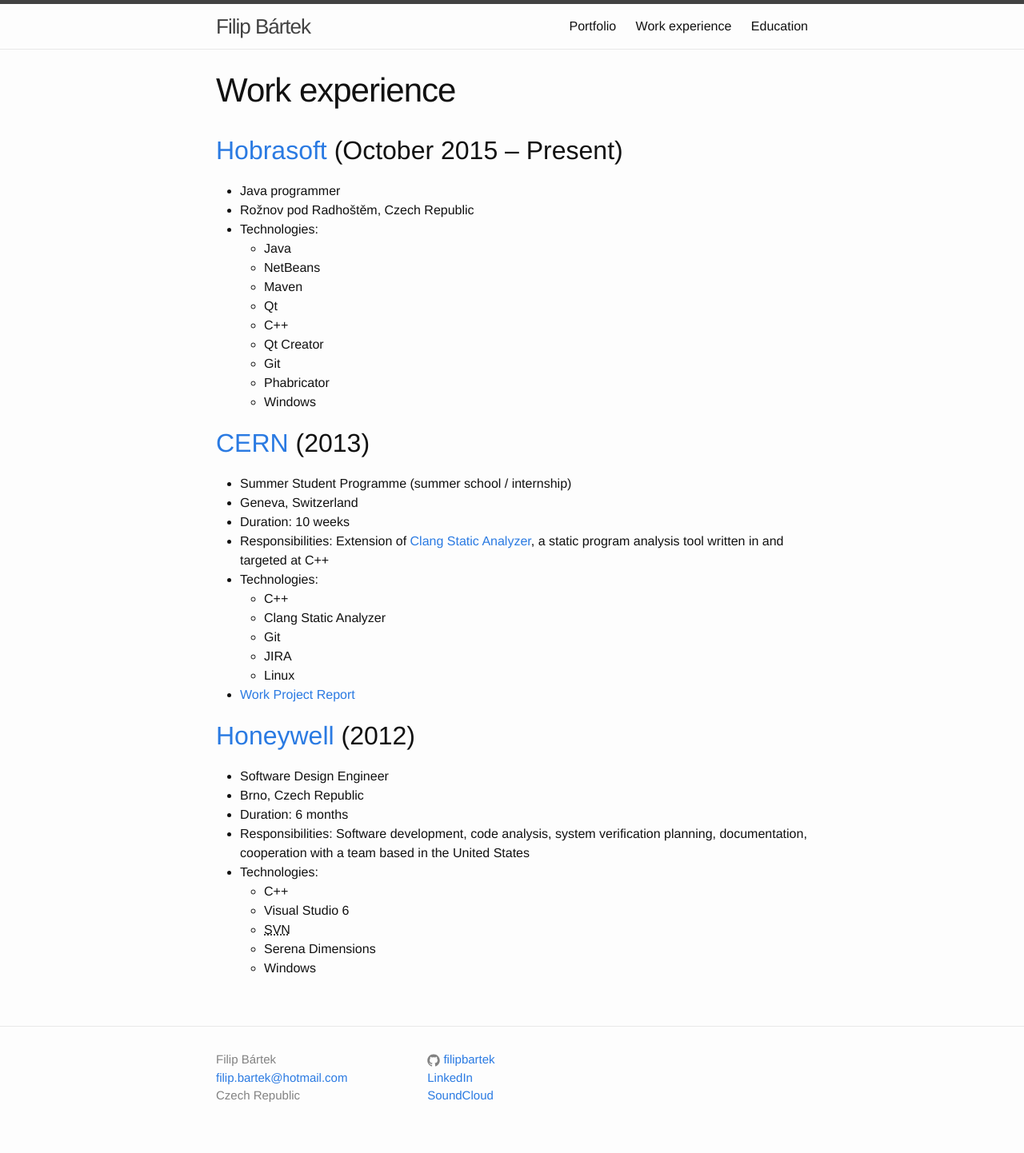
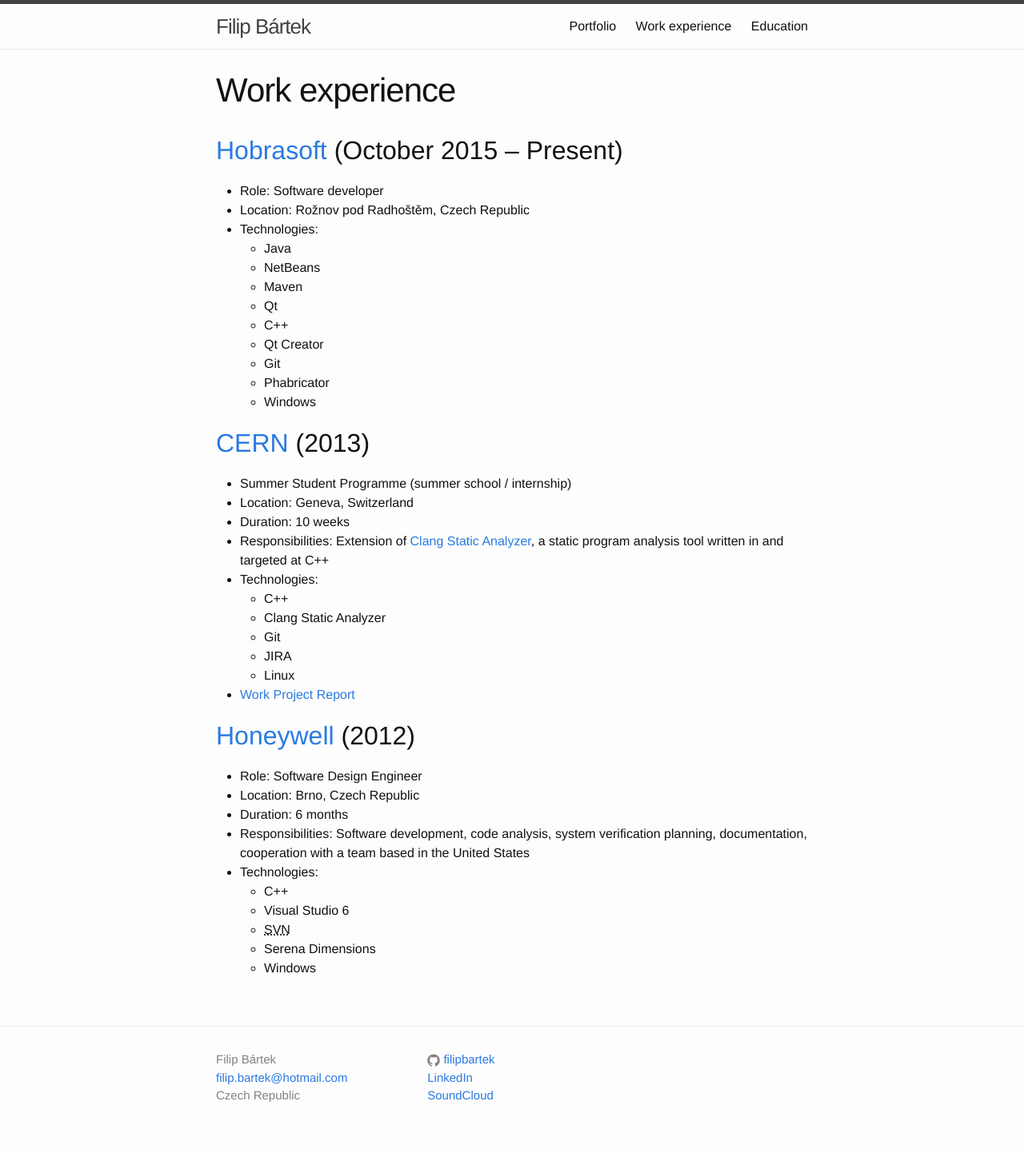
Before and after one commit to filipbartek/filipbartek.github.io, a Jekyll site: the page built from 1-work-experience.md, in a window 1280 px wide. Shown: the whole page at 80% size. Built offline with Jekyll 4.4.1, drawn with Linux system fonts in a browser that asks for light colours.

Commit message:
work-experience: Structure better; update
Software developer > Java programmer

```diff
--- a/1-work-experience.md
+++ b/1-work-experience.md
@@ -6,8 +6,8 @@
 
 # [Hobrasoft](http://www.hobrasoft.cz/) (October 2015 – Present)
 
-* Java programmer
-* Rožnov pod Radhoštěm, Czech Republic
+* Role: Software developer
+* Location: Rožnov pod Radhoštěm, Czech Republic
 * Technologies:
   * Java
   * NetBeans
@@ -22,7 +22,7 @@
 # [CERN](http://home.web.cern.ch/) (2013)
 
 * Summer Student Programme (summer school / internship)
-* Geneva, Switzerland
+* Location: Geneva, Switzerland
 * Duration: 10 weeks
 * Responsibilities: Extension of [Clang Static Analyzer](http://clang-analyzer.llvm.org/), a static program analysis tool written in and targeted at C++
 * Technologies:
@@ -35,8 +35,8 @@
 
 # [Honeywell](http://honeywell.com/) (2012)
 
-* Software Design Engineer
-* Brno, Czech Republic
+* Role: Software Design Engineer
+* Location: Brno, Czech Republic
 * Duration: 6 months
 * Responsibilities: Software development, code analysis, system verification planning, documentation, cooperation with a team based in the United States
 * Technologies:
```
